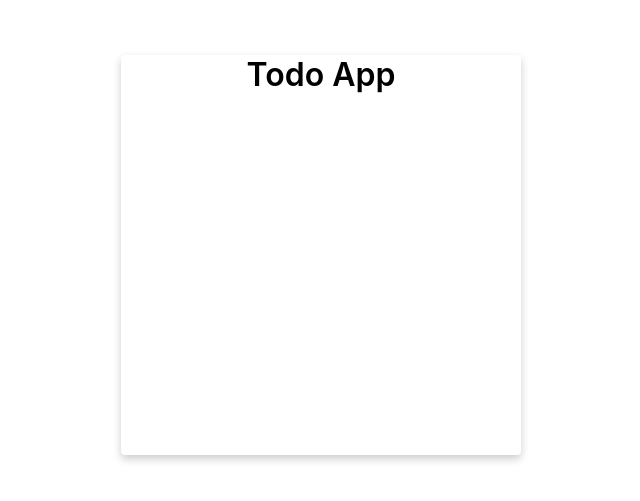
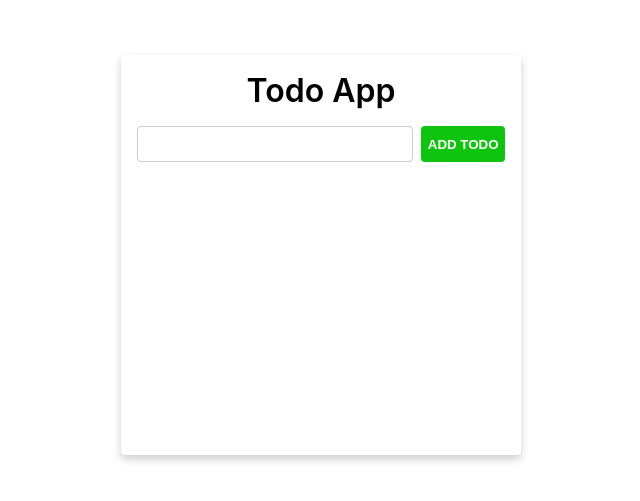
Before and after one commit to pratikmane1299/redux-todolist, a React (Create React App) app in the folder app/: page / in a window 1280 px wide. Shown: the part 145-646 px from the top of the page, without its empty margins (319-959 px from the left). Built offline with nearby package versions, Linux system fonts and the light colour scheme.

Commit message:
:sparkles: add new todo

```diff
--- a/app/src/App.css
+++ b/app/src/App.css
@@ -7,6 +7,7 @@
 }
 
 .app {
+  padding: 1rem;
   width: 400px;
   height: 400px;
   border-radius: 4px;
@@ -19,3 +20,34 @@
   font-weight: 600;
   text-align: center;
 }
+
+.todo-form {
+  margin-top: 1rem;
+  display: flex;
+  justify-content: space-between;
+}
+
+.todo-input {
+  flex: 1;
+  padding: 0.5rem;
+  font-size: 1rem;
+  border: 1px solid #cccccc;
+  border-radius: 4px;
+}
+
+.add-todo-btn {
+  padding: 0.4rem;
+  margin-left: 0.5rem;
+  border: none;
+  outline: none;
+  text-transform: uppercase;
+  border-radius: 4px;
+  background-color: #0fc40f;
+  color: #ffffff;
+  font-weight: bold;
+  cursor: pointer;
+}
+
+.add-todo-btn:hover {
+  opacity: 0.8;
+}
--- /dev/null
+++ b/app/src/actions/index.js
@@ -0,0 +1,8 @@
+export const ADD_TODO = 'ADD_TODO';
+
+export const addTodo = (todo) => {
+  return {
+    type: ADD_TODO,
+    payload: todo
+  }
+}
--- a/app/src/components/TodoApp.js
+++ b/app/src/components/TodoApp.js
@@ -1,12 +1,35 @@
-import React from 'react'
+import React, { useState } from 'react'
 import { connect } from 'react-redux'
 
-const TodoApp = ({ todos }) => {
-  console.log(todos);
+import { addTodo } from '../actions';
+
+import TodoForm from './TodoForm';
+
+const TodoApp = ({ todos, addTodo }) => {
+  const [todo, setTodo] = useState('');
+
+  const onChange = (e) => {
+    const { value } = e.target;
+    setTodo(value);
+  }
+
+  const onAddTodo = (e) => {
+    e.preventDefault();
+    if (todo !== '') {
+      addTodo(todo);
+      setTodo('');
+    }
+  }
+
   return (
     <div className="container">
       <div className="app">
         <p className="title">Todo App</p>
+        <TodoForm
+          todo={todo}
+          onChange={onChange}
+          onAddTodo={onAddTodo}
+        />
       </div>
     </div>
   )
@@ -16,4 +39,7 @@ const mapStateToProps = (state) => ({
   todos: state.todos
 })
 
-export default connect(mapStateToProps)(TodoApp);
+export default connect(
+  mapStateToProps,
+  { addTodo }
+)(TodoApp);
--- /dev/null
+++ b/app/src/components/TodoForm.js
@@ -0,0 +1,18 @@
+import React from "react";
+
+function TodoForm({ todo, onChange, onAddTodo }) {
+  return (
+    <div className="todo-form">
+      <input
+        className="todo-input"
+        value={todo}
+        onChange={onChange}
+      />
+      <button className="add-todo-btn" onClick={onAddTodo}>
+        Add Todo
+      </button>
+    </div>
+  );
+}
+
+export default TodoForm;
--- a/app/src/reducers/index.js
+++ b/app/src/reducers/index.js
@@ -1,9 +1,18 @@
+import { ADD_TODO } from '../actions';
+
 const initialState = {
   todos: []
 };
 
 export default function reducer(state = initialState, action) {
   switch (action.type) {
+    case ADD_TODO:
+      return {
+        todos: [
+          { text: action.payload, completed: false },
+          ...state.todos
+        ]
+      }
     default:
       return state;
   }
```
Also changed, not shown: 1 other file (tests, documents, lock files or other folders).
